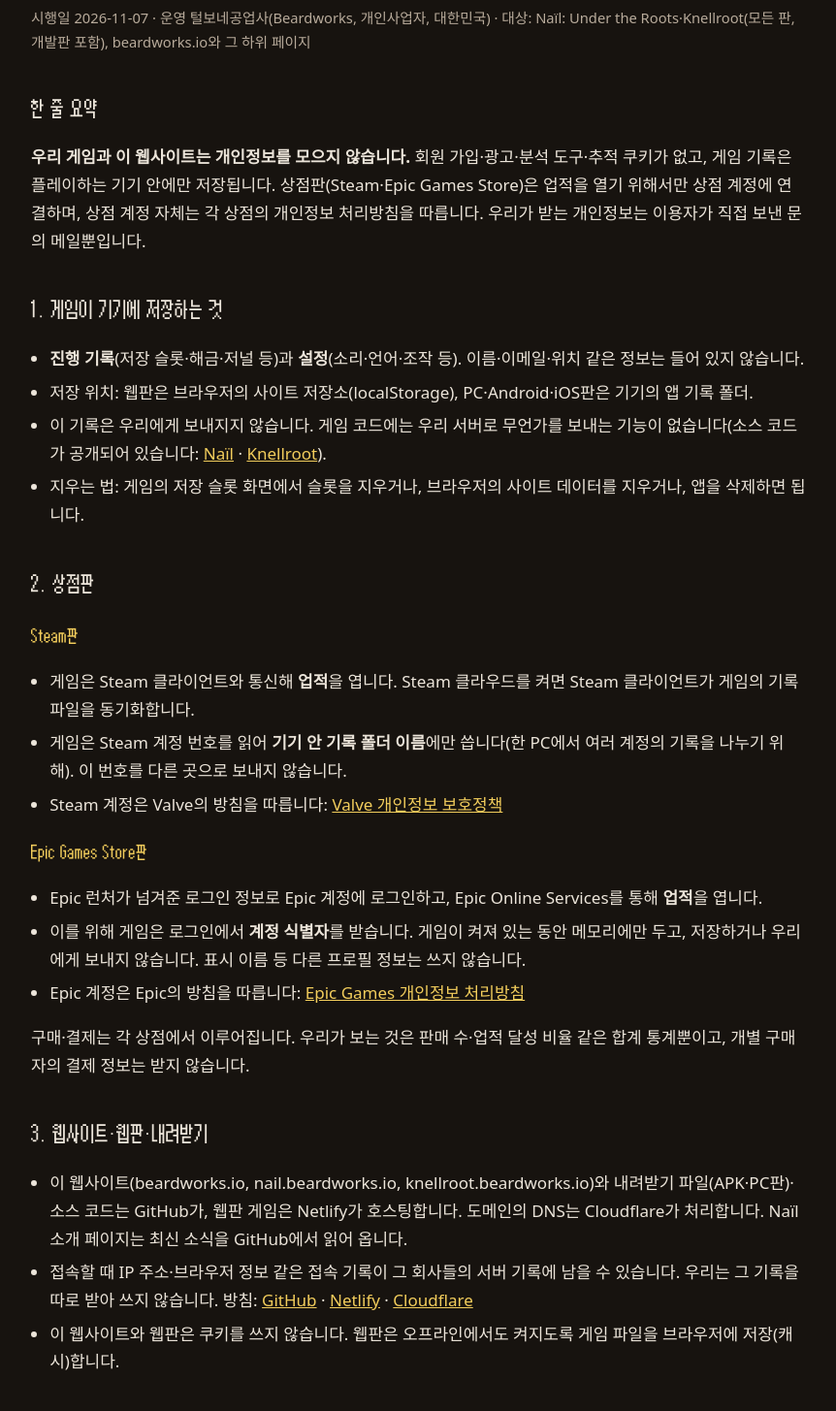
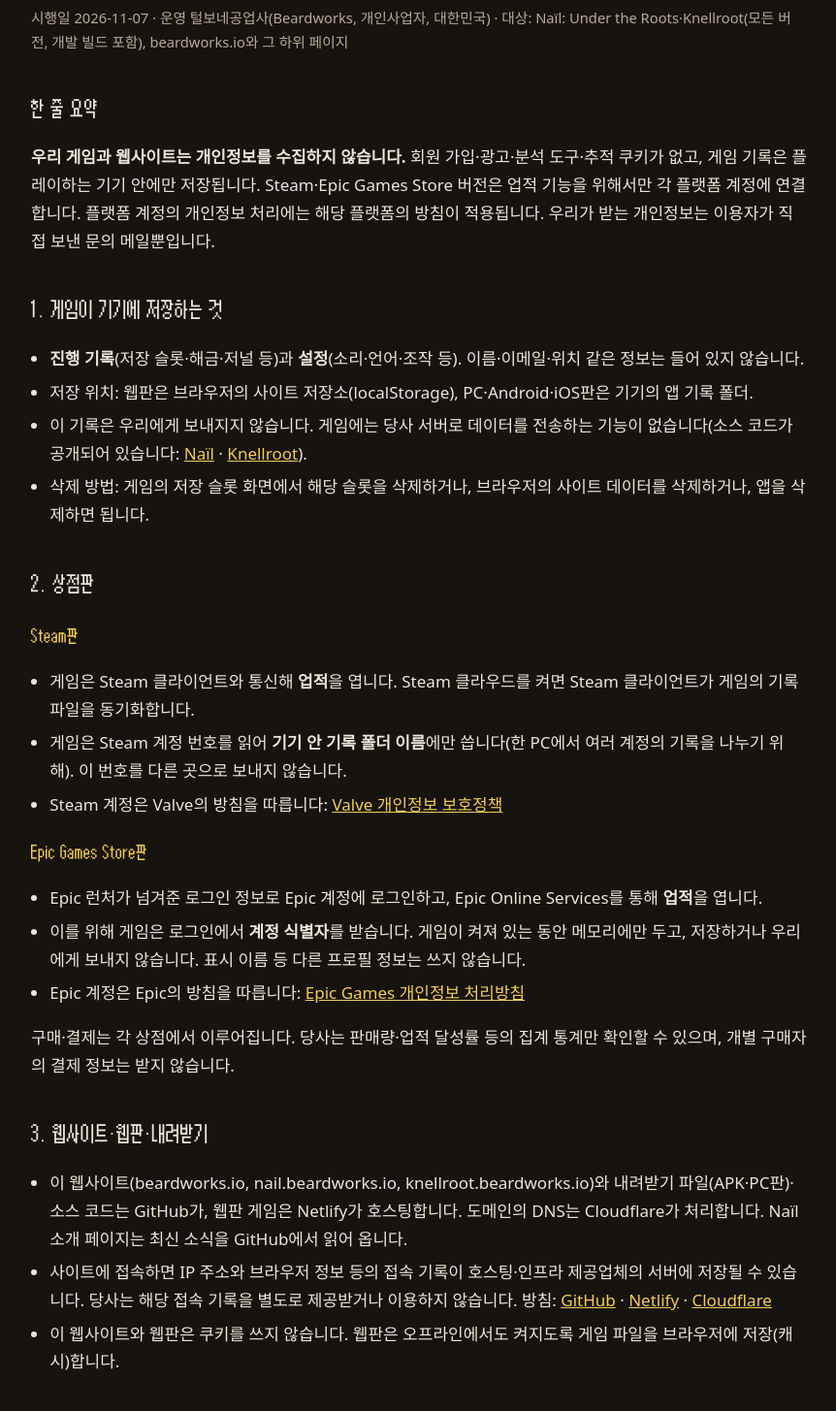
Before and after one commit to AimenJoe/beardworks, a plain HTML site: page privacy.html in a window 1280 px wide. Shown: the part 142-1597 px from the top of the page at 97% size, without its empty margins (208-1070 px from the left). Drawn offline with Linux system fonts and the light colour scheme.

Commit message:
Polish Korean and English site copy

```diff
--- a/privacy.html
+++ b/privacy.html
@@ -30,17 +30,17 @@
   <div class="wrap">
     <p class="tag">Beardworks</p>
     <h1>개인정보처리방침</h1>
-    <p class="meta">시행일 2026-11-07 · 운영 털보네공업사(Beardworks, 개인사업자, 대한민국) · 대상: Naïl: Under the Roots·Knellroot(모든 판, 개발판 포함), beardworks.io와 그 하위 페이지</p>
+    <p class="meta">시행일 2026-11-07 · 운영 털보네공업사(Beardworks, 개인사업자, 대한민국) · 대상: Naïl: Under the Roots·Knellroot(모든 버전, 개발 빌드 포함), beardworks.io와 그 하위 페이지</p>
 
     <h2>한 줄 요약</h2>
-    <p><b>우리 게임과 이 웹사이트는 개인정보를 모으지 않습니다.</b> 회원 가입·광고·분석 도구·추적 쿠키가 없고, 게임 기록은 플레이하는 기기 안에만 저장됩니다. 상점판(Steam·Epic Games Store)은 업적을 열기 위해서만 상점 계정에 연결하며, 상점 계정 자체는 각 상점의 개인정보 처리방침을 따릅니다. 우리가 받는 개인정보는 이용자가 직접 보낸 문의 메일뿐입니다.</p>
+    <p><b>우리 게임과 웹사이트는 개인정보를 수집하지 않습니다.</b> 회원 가입·광고·분석 도구·추적 쿠키가 없고, 게임 기록은 플레이하는 기기 안에만 저장됩니다. Steam·Epic Games Store 버전은 업적 기능을 위해서만 각 플랫폼 계정에 연결합니다. 플랫폼 계정의 개인정보 처리에는 해당 플랫폼의 방침이 적용됩니다. 우리가 받는 개인정보는 이용자가 직접 보낸 문의 메일뿐입니다.</p>
 
     <h2>1. 게임이 기기에 저장하는 것</h2>
     <ul>
       <li><b>진행 기록</b>(저장 슬롯·해금·저널 등)과 <b>설정</b>(소리·언어·조작 등). 이름·이메일·위치 같은 정보는 들어 있지 않습니다.</li>
       <li>저장 위치: 웹판은 브라우저의 사이트 저장소(localStorage), PC·Android·iOS판은 기기의 앱 기록 폴더.</li>
-      <li>이 기록은 우리에게 보내지지 않습니다. 게임 코드에는 우리 서버로 무언가를 보내는 기능이 없습니다(소스 코드가 공개되어 있습니다: <a href="https://github.com/AimenJoe/nail-under-the-roots">Naïl</a> · <a href="https://github.com/AimenJoe/knellroot">Knellroot</a>).</li>
-      <li>지우는 법: 게임의 저장 슬롯 화면에서 슬롯을 지우거나, 브라우저의 사이트 데이터를 지우거나, 앱을 삭제하면 됩니다.</li>
+      <li>이 기록은 우리에게 보내지지 않습니다. 게임에는 당사 서버로 데이터를 전송하는 기능이 없습니다(소스 코드가 공개되어 있습니다: <a href="https://github.com/AimenJoe/nail-under-the-roots">Naïl</a> · <a href="https://github.com/AimenJoe/knellroot">Knellroot</a>).</li>
+      <li>삭제 방법: 게임의 저장 슬롯 화면에서 해당 슬롯을 삭제하거나, 브라우저의 사이트 데이터를 삭제하거나, 앱을 삭제하면 됩니다.</li>
     </ul>
 
     <h2>2. 상점판</h2>
@@ -56,19 +56,19 @@
       <li>이를 위해 게임은 로그인에서 <b>계정 식별자</b>를 받습니다. 게임이 켜져 있는 동안 메모리에만 두고, 저장하거나 우리에게 보내지 않습니다. 표시 이름 등 다른 프로필 정보는 쓰지 않습니다.</li>
       <li>Epic 계정은 Epic의 방침을 따릅니다: <a href="https://www.epicgames.com/site/privacypolicy">Epic Games 개인정보 처리방침</a></li>
     </ul>
-    <p>구매·결제는 각 상점에서 이루어집니다. 우리가 보는 것은 판매 수·업적 달성 비율 같은 합계 통계뿐이고, 개별 구매자의 결제 정보는 받지 않습니다.</p>
+    <p>구매·결제는 각 상점에서 이루어집니다. 당사는 판매량·업적 달성률 등의 집계 통계만 확인할 수 있으며, 개별 구매자의 결제 정보는 받지 않습니다.</p>
 
     <h2>3. 웹사이트·웹판·내려받기</h2>
     <ul>
       <li>이 웹사이트(beardworks.io, nail.beardworks.io, knellroot.beardworks.io)와 내려받기 파일(APK·PC판)·소스 코드는 GitHub가, 웹판 게임은 Netlify가 호스팅합니다. 도메인의 DNS는 Cloudflare가 처리합니다. Naïl 소개 페이지는 최신 소식을 GitHub에서 읽어 옵니다.</li>
-      <li>접속할 때 IP 주소·브라우저 정보 같은 접속 기록이 그 회사들의 서버 기록에 남을 수 있습니다. 우리는 그 기록을 따로 받아 쓰지 않습니다. 방침: <a href="https://docs.github.com/site-policy/privacy-policies/github-general-privacy-statement">GitHub</a> · <a href="https://www.netlify.com/privacy/">Netlify</a> · <a href="https://www.cloudflare.com/privacypolicy/">Cloudflare</a></li>
+      <li>사이트에 접속하면 IP 주소와 브라우저 정보 등의 접속 기록이 호스팅·인프라 제공업체의 서버에 저장될 수 있습니다. 당사는 해당 접속 기록을 별도로 제공받거나 이용하지 않습니다. 방침: <a href="https://docs.github.com/site-policy/privacy-policies/github-general-privacy-statement">GitHub</a> · <a href="https://www.netlify.com/privacy/">Netlify</a> · <a href="https://www.cloudflare.com/privacypolicy/">Cloudflare</a></li>
       <li>이 웹사이트와 웹판은 쿠키를 쓰지 않습니다. 웹판은 오프라인에서도 켜지도록 게임 파일을 브라우저에 저장(캐시)합니다.</li>
     </ul>
 
     <h2>4. 문의 메일</h2>
     <ul>
       <li><a href="mailto:support@beardworks.io">support@beardworks.io</a>(문의)나 <a href="mailto:business@beardworks.io">business@beardworks.io</a>(일 의뢰)로 메일을 보내면, 보낸 주소와 내용을 <b>답장하는 데에만</b> 씁니다. 메일은 Cloudflare Email Routing을 거쳐 운영자의 Gmail로 전달되어 그곳에 보관됩니다(<a href="https://policies.google.com/privacy">Google 개인정보처리방침</a>).</li>
-      <li>문의가 끝난 뒤 지워 달라고 하시면 지웁니다. 다른 목적으로 쓰거나 남에게 넘기지 않습니다.</li>
+      <li>문의 처리가 끝난 뒤 삭제를 요청하시면 해당 메일을 삭제합니다. 문의 대응 외의 목적으로 이용하거나 제삼자에게 제공하지 않습니다.</li>
       <li>GitHub Issues에 남긴 글은 GitHub에 공개되며, GitHub의 방침을 따릅니다.</li>
     </ul>
 
@@ -76,10 +76,10 @@
     <p>나이를 묻지 않으며, 어린이를 포함한 누구의 개인정보도 모으지 않습니다. 어린이가 문의 메일을 보냈다는 사실을 알게 되면 답장 뒤 지웁니다.</p>
 
     <h2>6. 이용자의 권리와 연락처</h2>
-    <p>우리가 가진 개인정보는 문의 메일뿐이므로, 그 메일의 열람·삭제를 요청할 수 있습니다. 상점 계정의 정보는 해당 상점에 요청할 수 있습니다. 개인정보 담당: 털보네공업사 대표, <a href="mailto:support@beardworks.io">support@beardworks.io</a></p>
+    <p>당사가 보유하는 개인정보는 문의 메일에 포함된 정보뿐이며, 해당 정보의 열람이나 삭제를 요청하실 수 있습니다. 상점 계정의 정보는 해당 상점에 요청할 수 있습니다. 개인정보 담당: 털보네공업사 대표, <a href="mailto:support@beardworks.io">support@beardworks.io</a></p>
 
     <h2>7. 바뀔 때</h2>
-    <p>게임이나 웹사이트가 새로 정보를 다루게 되면 이 페이지를 먼저 고치고 시행일을 바꿉니다. 지난 판은 <a href="https://github.com/AimenJoe/beardworks/commits/main/privacy.html">수정 기록</a>에서 볼 수 있습니다.</p>
+    <p>게임이나 웹사이트의 개인정보 처리 방식이 변경되면 이 방침을 먼저 개정하고 시행일을 갱신합니다. 지난 판은 <a href="https://github.com/AimenJoe/beardworks/commits/main/privacy.html">수정 기록</a>에서 볼 수 있습니다.</p>
   </div>
 </main>
 
```
